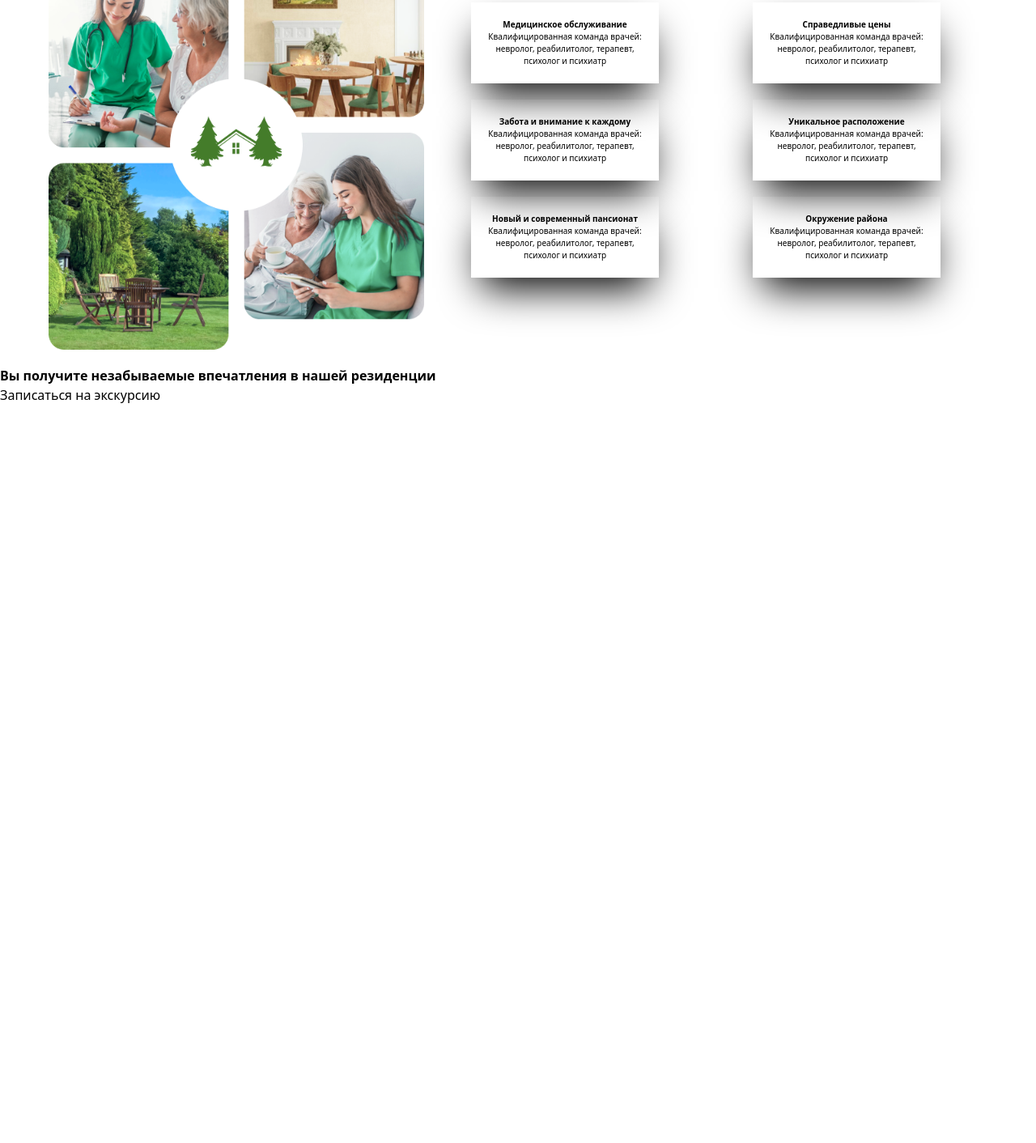
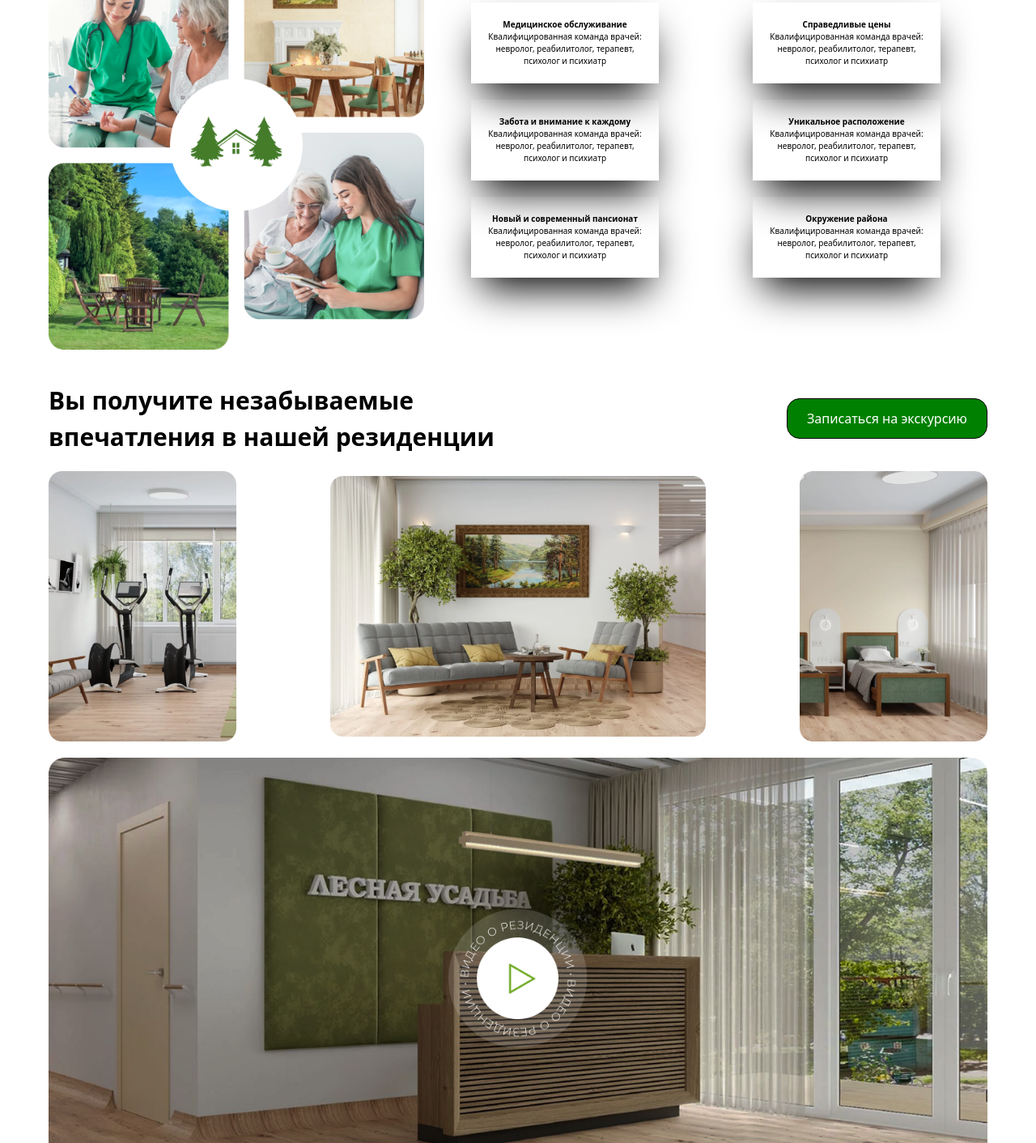
Before and after one commit to muhammaddev04/project.3, a website: page src/index.html in a window 1280 px wide. Shown: the part 1106-2518 px from the top of the page at 81% size. Before the commit the page ends 1606 px from the top, so only its background shows below. Drawn offline with Linux system fonts and the light colour scheme.

Commit message:
section4

```diff
--- a/src/index.html
+++ b/src/index.html
@@ -83,17 +83,18 @@
             </div>
         </div>
     </div>
-    <div class="section-4">
-        <div>
-            <h1><b>Вы получите незабываемые впечатления в нашей резиденции</b></h1>
-            <button>Записаться на экскурсию</button>
+    <div class="section-4 max-w-300 m-auto gap-5 p-5 flex flex-col justify-between items-center">
+        <div class="md:flex md:justify-between md:items-center">
+            <h1 class="text-[30px] md:w-[50%]"><b>Вы получите незабываемые впечатления в нашей резиденции</b></h1>
+            <button class="hidden md:block px-6 py-3 bg-[green] text-white text-center rounded-2xl border border-solid border-black">Записаться на экскурсию</button>
         </div>
-        <div>
-            <img src="" alt="">
-            <img src="" alt="">
-            <img src="" alt="">
+        <div class="md:flex md:justify-between md:items-center md:w-[70%] md:m-auto md:gap-5">
+            <img class="hidden md:block md:w-[20%]" src="./Image-04-1.png" alt="">
+            <img class="md:w-[40%]" src="./Image-04-2.png" alt="">
+            <img class="hidden md:block md:w-[20%]" src="./Image-04-3.png" alt="">
         </div>
-        <img src="" alt="">
+        <img src="./Video.png" alt="">
+        <button class="px-6 py-3 bg-[green] text-white text-center rounded-2xl border border-solid border-black md:hidden">Записаться на экскурсию</button>
     </div>
     <div class="section-5"></div>
     <div class="section-6"></div>
```
Also changed, not shown: src/Video.png (added).
